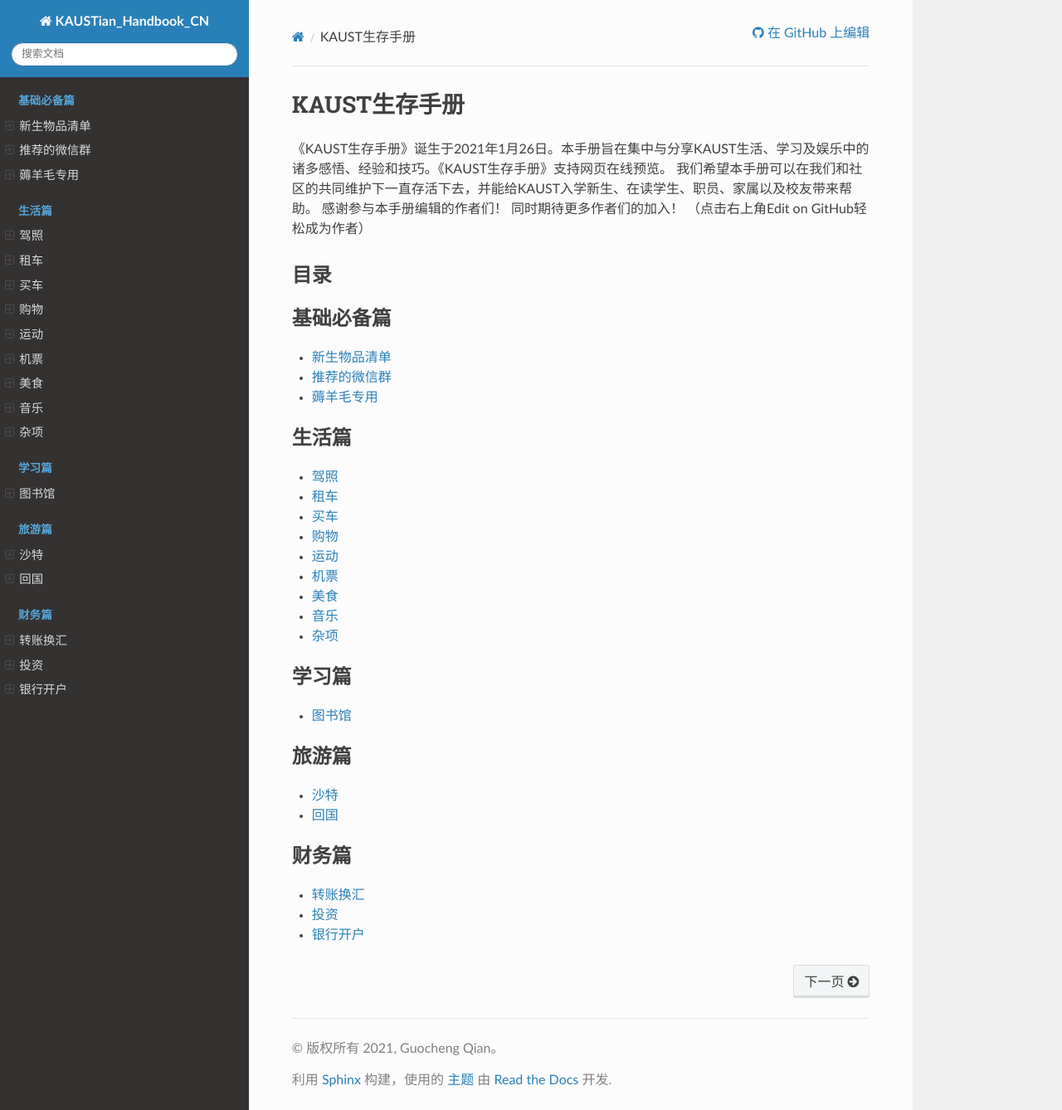
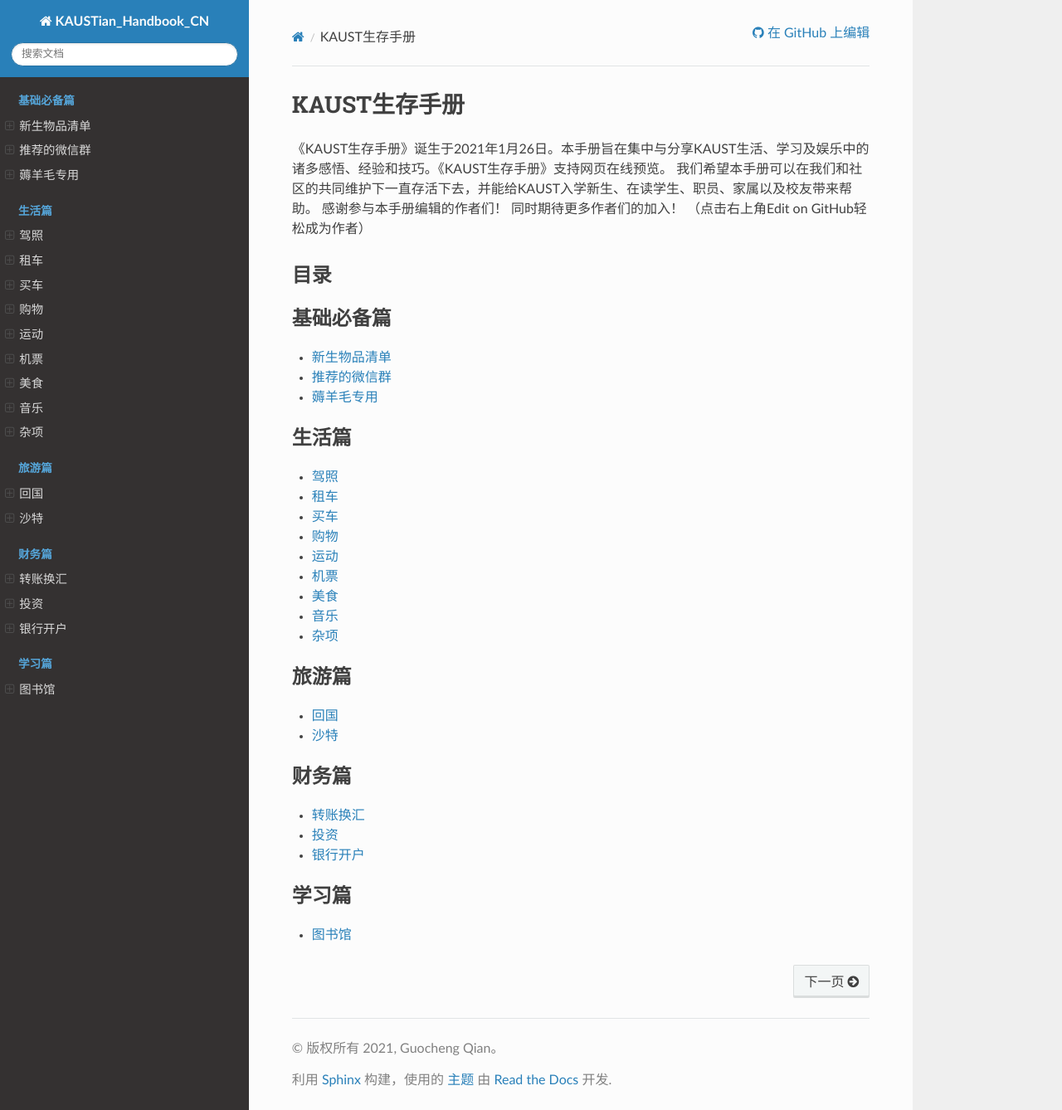
Before and after one commit to guochengqian/KAUSTian_Handbook_CN, a Sphinx documentation site: the page built from docs/index.rst, in a window 1280 px wide and 1338 px high. Shown: the whole window at 83% size. Built offline with Sphinx 7.4.7 and the Read the Docs theme 2.0.0, drawn with Linux system fonts in a browser that asks for light colours; part of the change alters nothing that is shown.

```diff
--- a/docs/index.rst
+++ b/docs/index.rst
@@ -37,18 +37,15 @@ KAUST生存手册
    content/life/music
    content/life/misc
 
-.. toctree::
-   :maxdepth: 1
-   :caption: 学习篇
 
-   content/study/library
 
 .. toctree::
    :maxdepth: 1
    :caption: 旅游篇
 
+   content/travel/backhome
    content/travel/saudi
-   content/travel/backhome
+
 
 .. toctree::
    :maxdepth: 1
@@ -57,3 +54,9 @@ KAUST生存手册
    content/finance/transfer
    content/finance/investment
    content/finance/open_account
+
+.. toctree::
+   :maxdepth: 1
+   :caption: 学习篇
+
+   content/study/library
```
